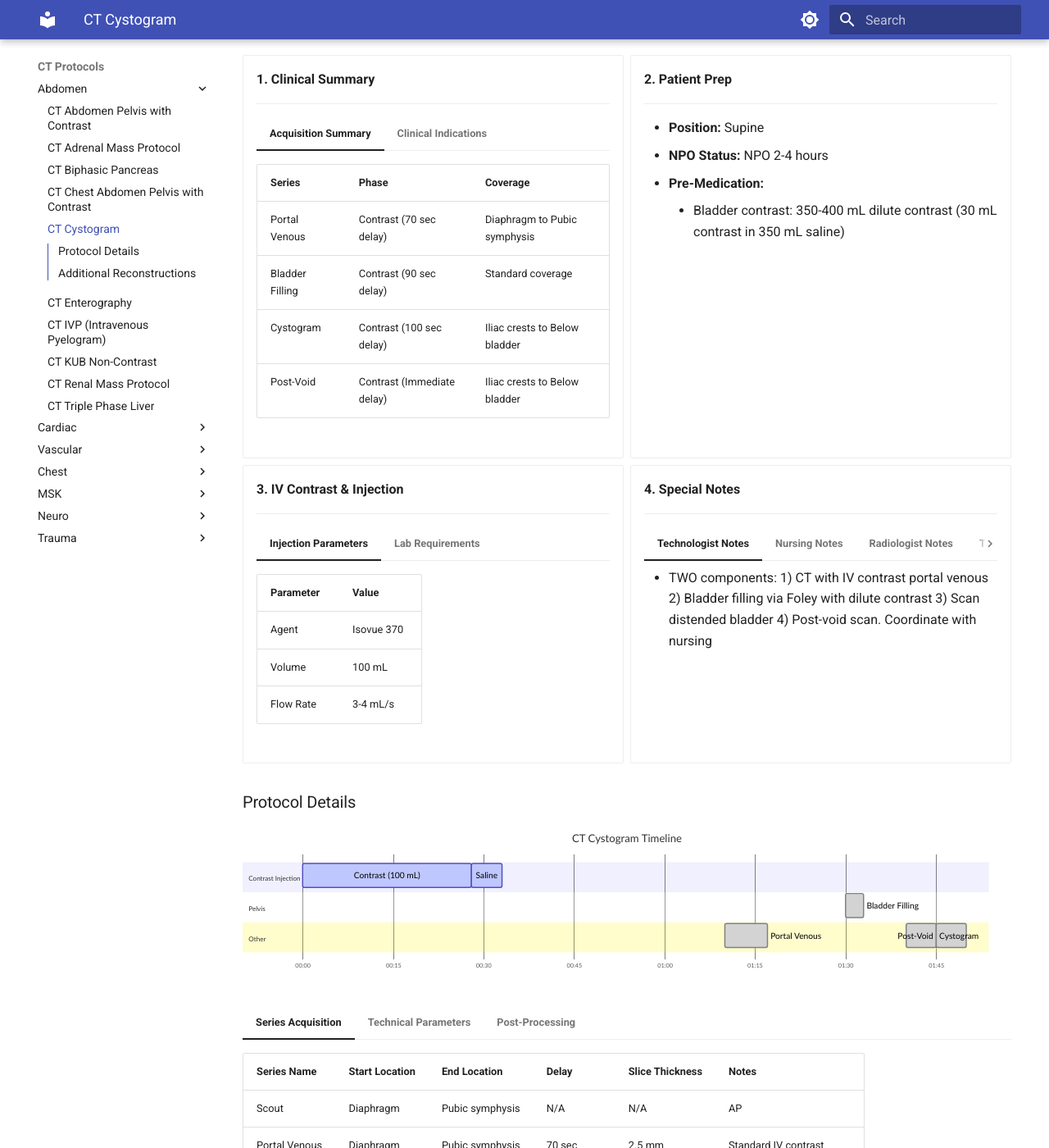
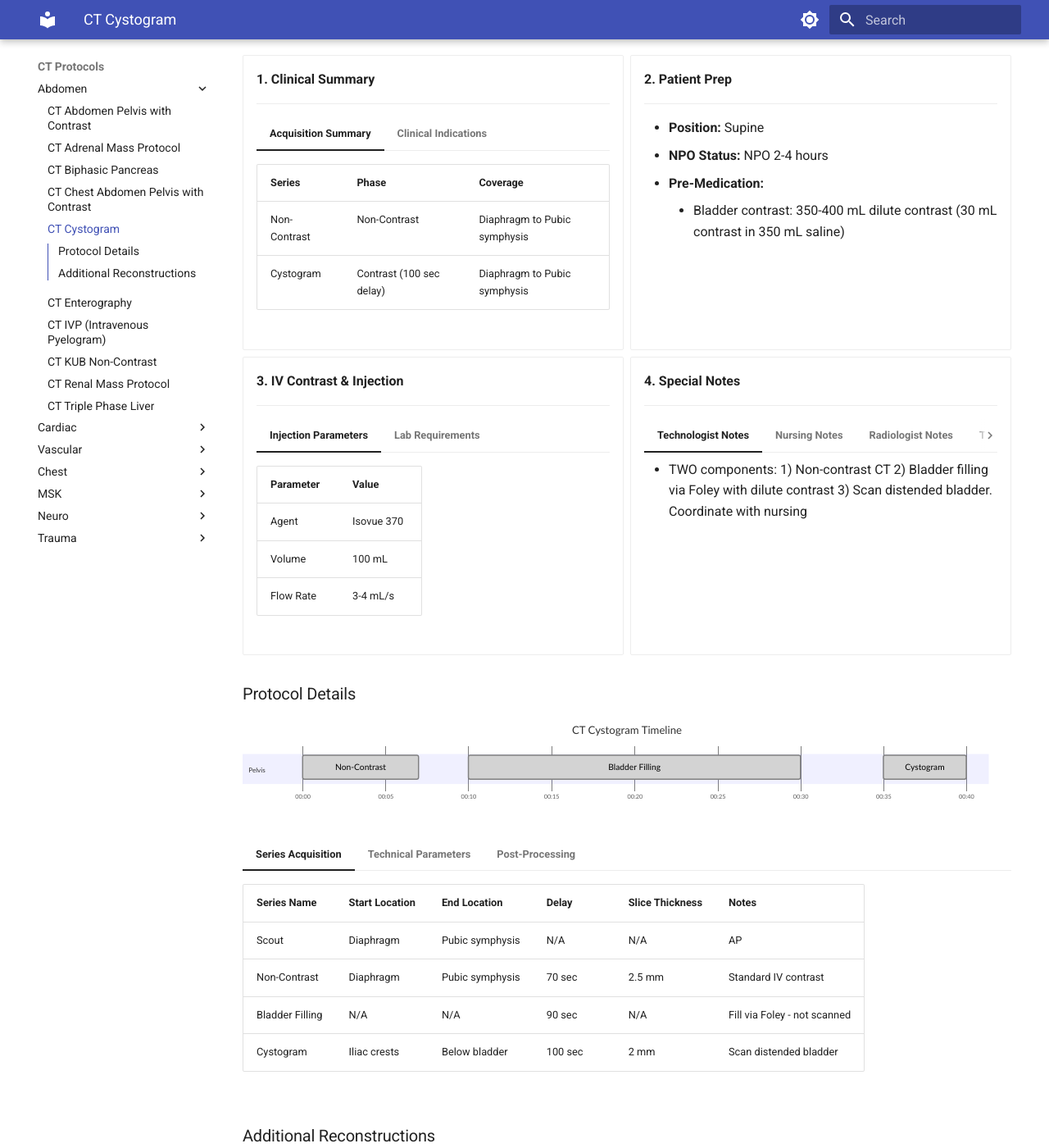
Before and after one commit to dfergs93/radiology-protocols, an MkDocs documentation site: the page built from docs/ct/abdomen/ct-cystogram.md, in a window 1280 px wide and 1400 px high, scrolled down 262 px. Shown: the whole window at 82% size. Built offline with MkDocs 1.6.1 and Material for MkDocs 9.7.7, drawn with Linux system fonts in a browser that asks for light colours; some of the changed text lies outside the part shown.

Commit message:
Additional protocol fixes

````diff
--- a/docs/ct/abdomen/ct-cystogram.md
+++ b/docs/ct/abdomen/ct-cystogram.md
@@ -15,17 +15,14 @@
 
         | Series | Phase | Coverage |
         |:-------|:------|:---------|
-        | Portal Venous | Contrast (70 sec delay) | Diaphragm to Pubic symphysis |
-        | Bladder Filling | Contrast (90 sec delay) | Standard coverage |
-        | Cystogram | Contrast (100 sec delay) | Iliac crests to Below bladder |
-        | Post-Void | Contrast (Immediate delay) | Iliac crests to Below bladder |
+        | Non-Contrast | Non-Contrast | Diaphragm to Pubic symphysis |
+        | Cystogram | Contrast (100 sec delay) | Diaphragm to Pubic symphysis |
 
     === "Clinical Indications"
 
         - Bladder rupture
         - Bladder injury
         - Post-operative bladder assessment
-        - Hematuria with bladder concern
 
 -   __2. Patient Prep__
 
@@ -61,19 +58,19 @@
 
     === "Technologist Notes"
 
-        - TWO components: 1) CT with IV contrast portal venous 2) Bladder filling via Foley with dilute contrast 3) Scan distended bladder 4) Post-void scan. Coordinate with nursing
+        - TWO components: 1) Non-contrast CT 2) Bladder filling via Foley with dilute contrast 3) Scan distended bladder. Coordinate with nursing
 
     === "Nursing Notes"
 
         - Foley catheter required. Dilute contrast preparation (30mL in 350mL saline). Gravity fill bladder. Patient signals fullness
 
         !!! warning "Safety First"
-            - **Renal Function:** Verify eGFR > 30
+            - **Renal Function:** eGFR doesn't matter, contrast not excreted
             - **Allergy:** Foley placement. Prepare dilute contrast
 
     === "Radiologist Notes"
 
-        - Portal venous: solid organs. Cystogram: bladder integrity extravasation. Post-void: small leaks
+        - Cystogram: bladder integrity extravasation
 
     === "Tips & Tricks"
 
@@ -95,15 +92,10 @@
       dateFormat mm:ss
       axisFormat %M:%S
 
-      section Contrast Injection
-      Contrast (100 mL)    :active, contrast, 00:00, 28s
-      Saline          :active, saline, after contrast, 5s
       section Pelvis
-      Bladder Filling    :done, scan1, 01:30, 3s
-      section Other
-      Portal Venous    :done, scan2, 01:10, 7s
-      Cystogram    :done, scan3, 01:40, 5s
-      Post-Void    :done, scan4, after scan3, 5s
+      Non-Contrast    :done, scan2, 00:00, 7s
+      Bladder Filling    :done, scan1, 00:10, 20s
+      Cystogram    :done, scan3, 00:35, 5s
   ```
 
 
@@ -112,10 +104,9 @@
     | Series Name | Start Location | End Location | Delay | Slice Thickness | Notes |
     |:------------|:---------------|:-------------|:------|:----------------|:------|
     | Scout | Diaphragm | Pubic symphysis | N/A | N/A | AP |
-    | Portal Venous | Diaphragm | Pubic symphysis | 70 sec | 2.5 mm | Standard IV contrast |
+    | Non-Contrast | Diaphragm | Pubic symphysis | 70 sec | 2.5 mm | Standard IV contrast |
     | Bladder Filling | N/A | N/A | 90 sec | N/A | Fill via Foley - not scanned |
     | Cystogram | Iliac crests | Below bladder | 100 sec | 2 mm | Scan distended bladder |
-    | Post-Void | Iliac crests | Below bladder | Immediate | 2 mm | Scan after drainage |
 
 === "Technical Parameters"
 
@@ -130,15 +121,15 @@
 
     | Plane | Acquisition | FOV | Thickness/Increment | Kernel | IR Strength | Notes |
     |:------|:------------|:----|:--------------------|:-------|:------------|:------|
+    | Axial | Non-Contrast | Pelvis | 2 mm/2 mm | Standard | 3 | Pre-contrast |
     | Axial | Cystogram | Pelvis | 2 mm/2 mm | Standard | 3 | Distended bladder assessment |
-    | Axial | Post-void | Pelvis | 2 mm/2 mm | Standard | 3 | Look for extravasation |
     | Coronal | Cystogram | Pelvis | 2.5 mm/2.5 mm | Standard | 3 | Bladder overview |
     | Sagittal | Cystogram | Pelvis | 2.5 mm/2.5 mm | Standard | 3 | Bladder dome and base |
 
 
 ### Additional Reconstructions
 
-Compare distended vs post-void. Document extravasation location. 3D reformation if complex injury
+Compare distended vs non-contrast. Document extravasation location. 3D reformation if complex injury
 
 Category: Abdomen
 
````
Also changed, not shown: docs/ct/abdomen/ct-chest-abdomen-pelvis-with-contrast.md (+0 -1 lines), docs/ct/cardiac/gated-cta-tmvr.md (+3 -0 lines).
